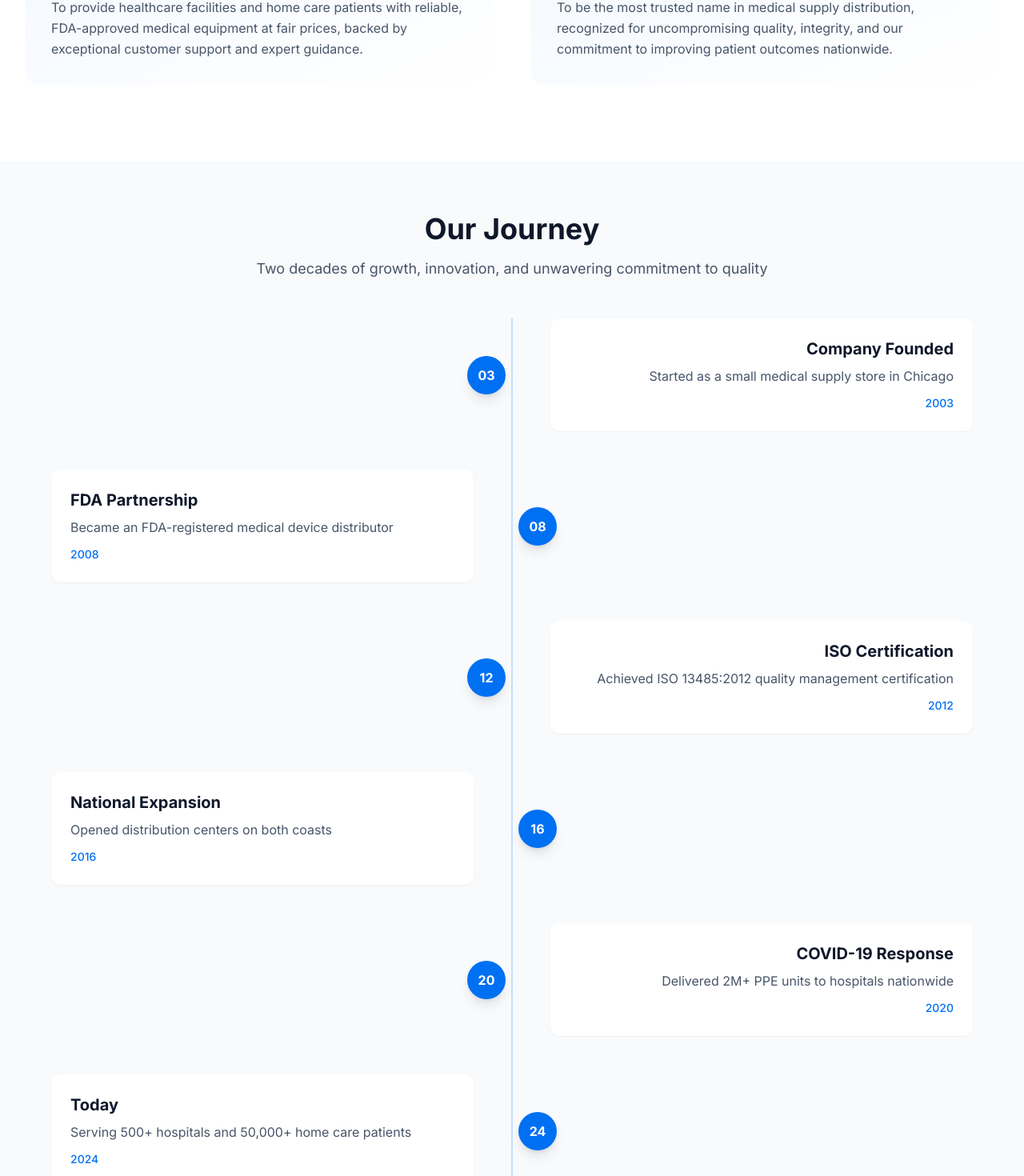
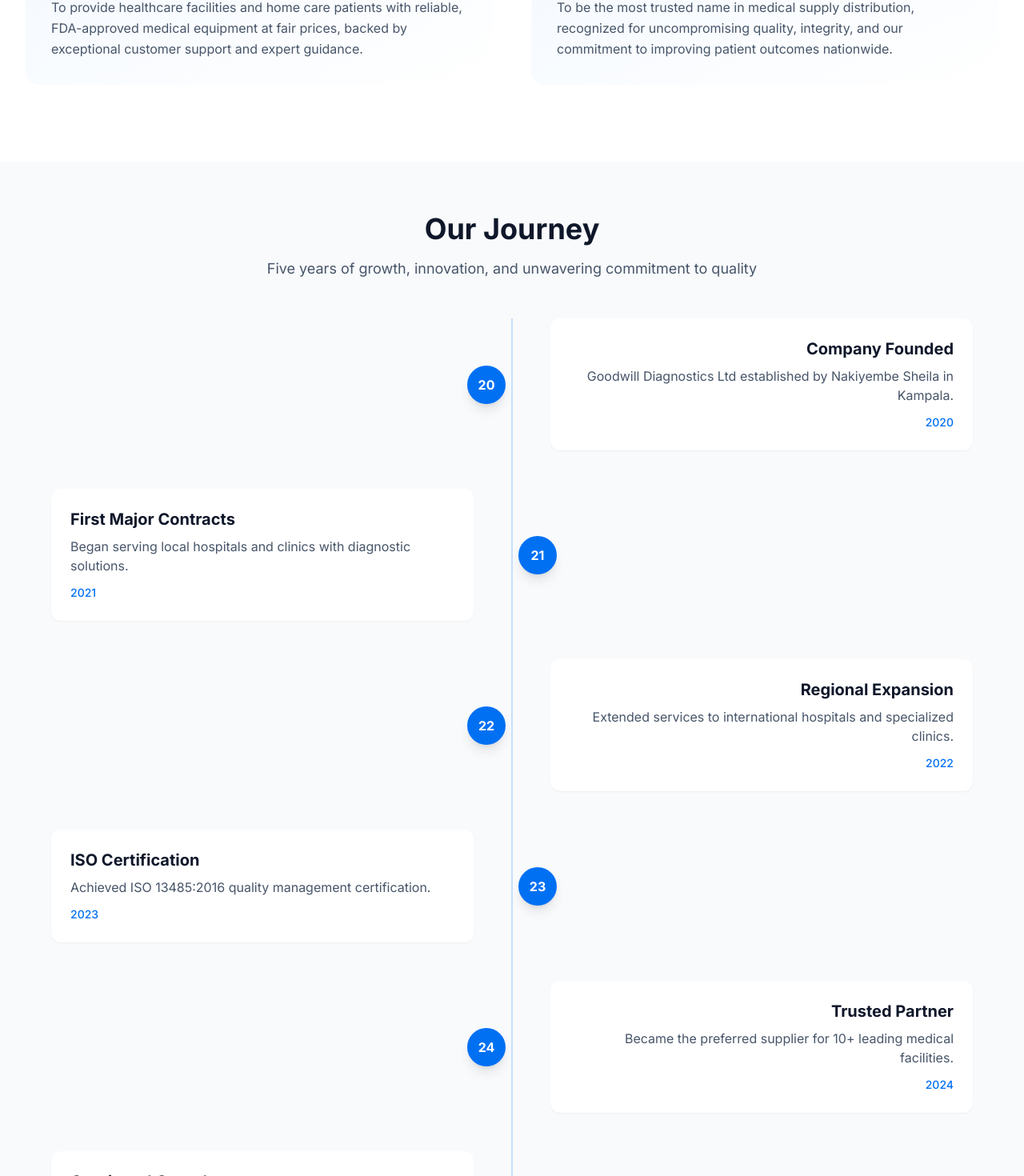
Before and after one commit to berverlyjoseph3-source/Goodwill, a Next.js app: page /about in a window 1280 px wide. Shown: the part 1329-2799 px from the top of the page at 80% size. Built offline with nearby package versions, Linux system fonts and the light colour scheme.

Commit message:
Update about.tsx

```diff
--- a/pages/about.tsx
+++ b/pages/about.tsx
@@ -12,10 +12,10 @@
 
 export default function AboutPage() {
   const stats = [
-    { label: 'Years of Service', value: '20+', icon: StarIcon },
-    { label: 'Hospitals Served', value: '500+', icon: HeartIcon },
-    { label: 'Products', value: '1,200+', icon: ShieldCheckIcon },
-    { label: 'Happy Patients', value: '50K+', icon: UsersIcon },
+    { label: 'Years of Service', value: '5+', icon: StarIcon },
+    { label: 'Hospitals Served', value: '15+', icon: HeartIcon },
+    { label: 'Products', value: '200+', icon: ShieldCheckIcon },
+    { label: 'Happy Patients', value: '10K+', icon: UsersIcon },
   ];
 
   const certifications = [
@@ -41,64 +41,60 @@
     },
   ];
 
-  const team = [
+  // Updated team with only Nakiyembe Sheila
+  const leadership = {
+    name: 'Nakiyembe Sheila',
+    role: 'CEO & Founder',
+    image: 'https://images.unsplash.com/photo-1560250097-0b93528c311a?w=400&q=80',
+    bio: 'A remarkable businesswoman with 5 years of experience in medical sales. As the CEO of Goodwill Diagnostics Ltd, she has demonstrated exceptional leadership and entrepreneurial skills. Under her guidance, Goodwill Diagnostics Ltd has made significant contributions to the healthcare industry, providing innovative diagnostic solutions and services.',
+  };
+
+  // Updated timeline reflecting 5-year history
+  const timeline = [
     {
-      name: 'Dr. Sarah Chen',
-      role: 'Chief Medical Officer',
-      image: 'https://images.unsplash.com/photo-1612349317150-e413f6a5b16d?w=400&q=80',
-      bio: '20+ years of experience in hospital administration and medical equipment procurement.',
+      year: '2020',
+      title: 'Company Founded',
+      description: 'Goodwill Diagnostics Ltd established by Nakiyembe Sheila in Kampala.',
     },
     {
-      name: 'Michael Rodriguez',
-      role: 'CEO & Founder',
-      image: 'https://images.unsplash.com/photo-1560250097-0b93528c311a?w=400&q=80',
-      bio: 'Former hospital administrator passionate about making quality medical care accessible.',
+      year: '2021',
+      title: 'First Major Contracts',
+      description: 'Began serving local hospitals and clinics with diagnostic solutions.',
     },
     {
-      name: 'Dr. Emily Watson',
-      role: 'Director of Quality Assurance',
-      image: 'https://images.unsplash.com/photo-1573497019940-1c28c88b4f3e?w=400&q=80',
-      bio: 'Ensures all products meet rigorous FDA and ISO certification standards.',
+      year: '2022',
+      title: 'Regional Expansion',
+      description: 'Extended services to international hospitals and specialized clinics.',
     },
     {
-      name: 'James Park',
-      role: 'Head of Customer Support',
-      image: 'https://images.unsplash.com/photo-1472099645785-5658abf4ff4e?w=400&q=80',
-      bio: 'Leading a team of medical equipment specialists available 24/7.',
+      year: '2023',
+      title: 'ISO Certification',
+      description: 'Achieved ISO 13485:2016 quality management certification.',
+    },
+    {
+      year: '2024',
+      title: 'Trusted Partner',
+      description: 'Became the preferred supplier for 10+ leading medical facilities.',
+    },
+    {
+      year: '2025',
+      title: 'Continued Growth',
+      description: 'Expanding product range and strengthening client relationships.',
     },
   ];
 
-  const timeline = [
-    {
-      year: '2003',
-      title: 'Company Founded',
-      description: 'Started as a small medical supply store in Chicago',
-    },
-    {
-      year: '2008',
-      title: 'FDA Partnership',
-      description: 'Became an FDA-registered medical device distributor',
-    },
-    {
-      year: '2012',
-      title: 'ISO Certification',
-      description: 'Achieved ISO 13485:2012 quality management certification',
-    },
-    {
-      year: '2016',
-      title: 'National Expansion',
-      description: 'Opened distribution centers on both coasts',
-    },
-    {
-      year: '2020',
-      title: 'COVID-19 Response',
-      description: 'Delivered 2M+ PPE units to hospitals nationwide',
-    },
-    {
-      year: '2024',
-      title: 'Today',
-      description: 'Serving 500+ hospitals and 50,000+ home care patients',
-    },
+  // Client list from the provided image
+  const clients = [
+    'Platinum Medical Centre',
+    'IHK (International Hospital Kampala)',
+    'Kampala Hospital (Member of AAR Healthcare Group)',
+    'Mawano Dental Clinic',
+    "St. Catherine's Hospital",
+    'Shine Dental Clinic',
+    'AL-SHAFA MODERN HOSPITAL LTD.',
+    'NILE INTERNATIONAL HOSPITAL',
+    'CASE medCare',
+    'RUBY HOSPITAL (Beyond Healthcare)',
   ];
 
   return (
@@ -118,8 +114,8 @@
                   <span className="text-medical-blue">Quality Healthcare</span>
                 </h1>
                 <p className="text-lg text-slate-600 mb-8 leading-relaxed">
-                  For over two decades, Goodwill Medical Supplies has been the trusted partner
-                  for hospitals, clinics, and home care patients across the nation. We don't
+                  For over five years, Goodwill Diagnostics Ltd has been the trusted partner
+                  for hospitals, clinics, and home care patients across the region. We don't
                   just supply equipment – we provide peace of mind.
                 </p>
                 <div className="flex flex-wrap gap-4">
@@ -208,7 +204,7 @@
                 Our Journey
               </h2>
               <p className="text-lg text-slate-600">
-                Two decades of growth, innovation, and unwavering commitment to quality
+                Five years of growth, innovation, and unwavering commitment to quality
               </p>
             </div>
             <div className="relative">
@@ -264,35 +260,55 @@
           </div>
         </section>
 
-        {/* Team Section */}
+        {/* Clients Section */}
         <section className="py-16 bg-soft-gray">
           <div className="container-padding max-w-7xl mx-auto">
             <div className="text-center max-w-3xl mx-auto mb-12">
               <h2 className="text-3xl md:text-4xl font-bold text-slate-900 mb-4">
-                Leadership Team
+                Our Clients
               </h2>
               <p className="text-lg text-slate-600">
-                Experienced healthcare professionals dedicated to your success
+                Trusted by leading medical facilities across the region
               </p>
             </div>
-            <div className="grid sm:grid-cols-2 lg:grid-cols-4 gap-6">
-              {team.map((member) => (
-                <div key={member.name} className="bg-white rounded-xl overflow-hidden shadow-sm hover:shadow-lg transition-shadow">
-                  <div className="relative h-64">
-                    <Image
-                      src={member.image}
-                      alt={member.name}
-                      fill
-                      className="object-cover"
-                    />
-                  </div>
-                  <div className="p-6">
-                    <h3 className="font-bold text-slate-900 mb-1">{member.name}</h3>
-                    <p className="text-sm text-medical-blue font-medium mb-3">{member.role}</p>
-                    <p className="text-sm text-slate-600">{member.bio}</p>
-                  </div>
+            <div className="grid grid-cols-1 sm:grid-cols-2 lg:grid-cols-3 gap-4">
+              {clients.map((client) => (
+                <div key={client} className="bg-white rounded-lg p-4 shadow-sm border border-gray-100 flex items-center">
+                  <CheckBadgeIcon className="w-5 h-5 text-medical-blue mr-2 flex-shrink-0" />
+                  <span className="text-slate-700 text-sm">{client}</span>
                 </div>
               ))}
+            </div>
+          </div>
+        </section>
+
+        {/* Leadership Section - Single Leader */}
+        <section className="py-16">
+          <div className="container-padding max-w-7xl mx-auto">
+            <div className="text-center max-w-3xl mx-auto mb-12">
+              <h2 className="text-3xl md:text-4xl font-bold text-slate-900 mb-4">
+                Our Leader
+              </h2>
+              <p className="text-lg text-slate-600">
+                Experienced leadership dedicated to healthcare excellence
+              </p>
+            </div>
+            <div className="max-w-3xl mx-auto">
+              <div className="bg-white rounded-xl overflow-hidden shadow-lg hover:shadow-xl transition-shadow">
+                <div className="relative h-96">
+                  <Image
+                    src={leadership.image}
+                    alt={leadership.name}
+                    fill
+                    className="object-cover"
+                  />
+                </div>
+                <div className="p-8 text-center">
+                  <h3 className="text-2xl font-bold text-slate-900 mb-2">{leadership.name}</h3>
+                  <p className="text-lg text-medical-blue font-medium mb-4">{leadership.role}</p>
+                  <p className="text-slate-600 leading-relaxed">{leadership.bio}</p>
+                </div>
+              </div>
             </div>
           </div>
         </section>
@@ -304,7 +320,7 @@
               Ready to equip your facility?
             </h2>
             <p className="text-xl text-blue-100 mb-8 max-w-2xl mx-auto">
-              Join 500+ hospitals and thousands of home care patients who trust Goodwill Medical Supplies
+              Join 15+ hospitals and thousands of home care patients who trust Goodwill Diagnostics Ltd
             </p>
             <div className="flex flex-wrap gap-4 justify-center">
               <Link
```
